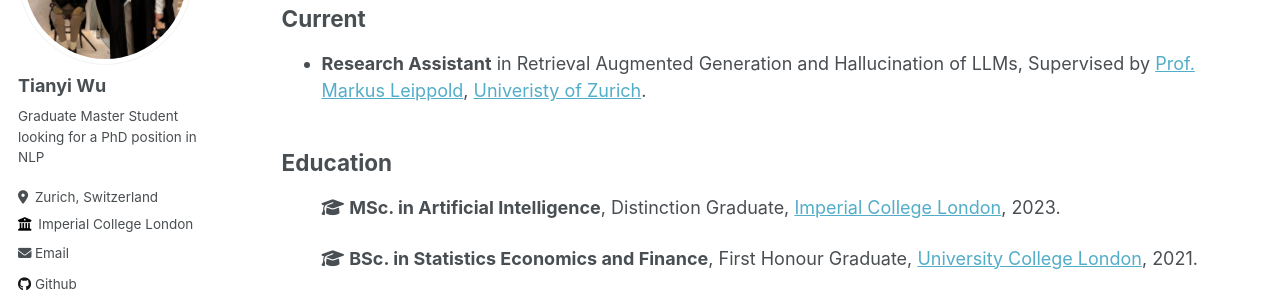
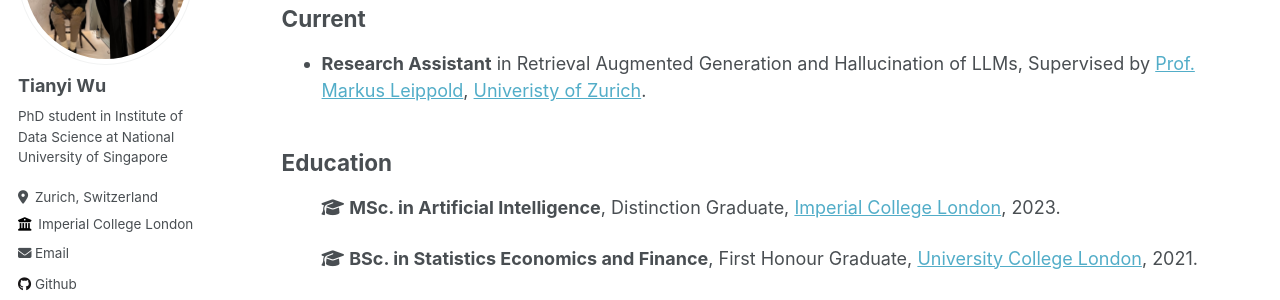
Before and after one commit to AndrewWTY/andrewwty.github.io, a Jekyll site: the page built from _pages/cv.md, in a window 1280 px wide. Shown: the part 199-499 px from the top of the page. Built offline with Jekyll 4.4.1, drawn with Linux system fonts in a browser that asks for light colours.

Commit message:
update side bar

```diff
--- a/_config.yml
+++ b/_config.yml
@@ -24,7 +24,7 @@ author:
   avatar           : "profile.jpeg"
   name             : "Tianyi Wu"
   pronouns         : # example: "she/her"
-  bio              : "Graduate Master Student looking for a PhD position in NLP"
+  bio              : "PhD student in Institute of Data Science at National University of Singapore"
   location         : "Zurich, Switzerland"
   employer         : "Imperial College London"
   uri              : # URL
--- a/_pages/cv.md
+++ b/_pages/cv.md
@@ -28,7 +28,7 @@ Find the pdf version [here](<http://andrewWTY.github.io/files/CV_Andrew.pdf>).
 ## Research Experience
 * **Critic Model for the Quality of Retrieval Augmented Generations**, [University of Zurich][uzh], Mar 2024 - Present.
   * Aims to develop a critic model to evaluate the quality and automatically provide critique on plausible improvement, given a retrieval augmented generated text.
-  * Joint with [Jingwei Ni](jingwei_ni), Supervised by [Prof. Markus Leippold](markus_leippold).
+  * Joint with [Jingwei Ni][jingwei_ni], Supervised by [Prof. Markus Leippold][markus_leippold].
 
 * **Discover Economically Meaningful Stock Factors through LLM Reasoning**, [University of Zurich][uzh], Feb 2024 - Present.
   * Aims to leverage LLM’s strong reasoning ability to automatically discover useful and economically meaningful stock factors.
```
